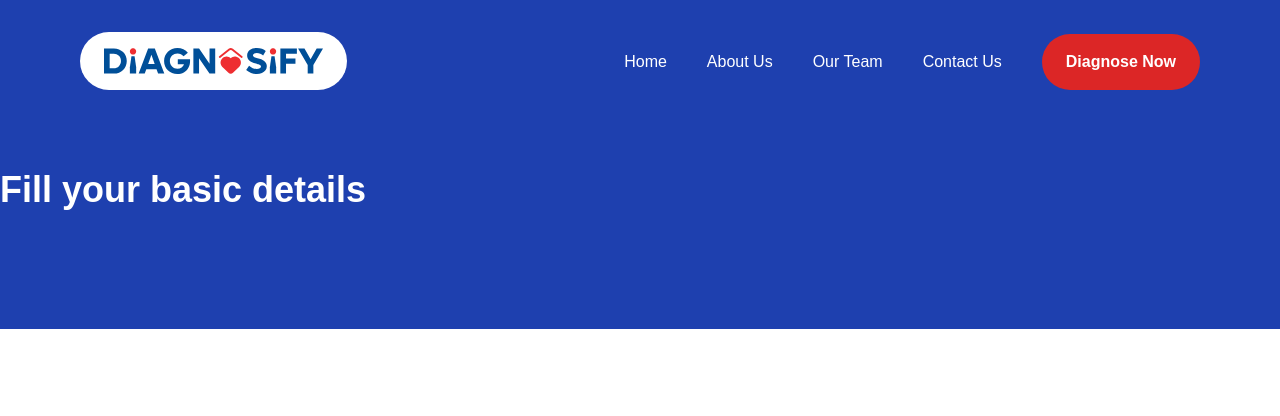
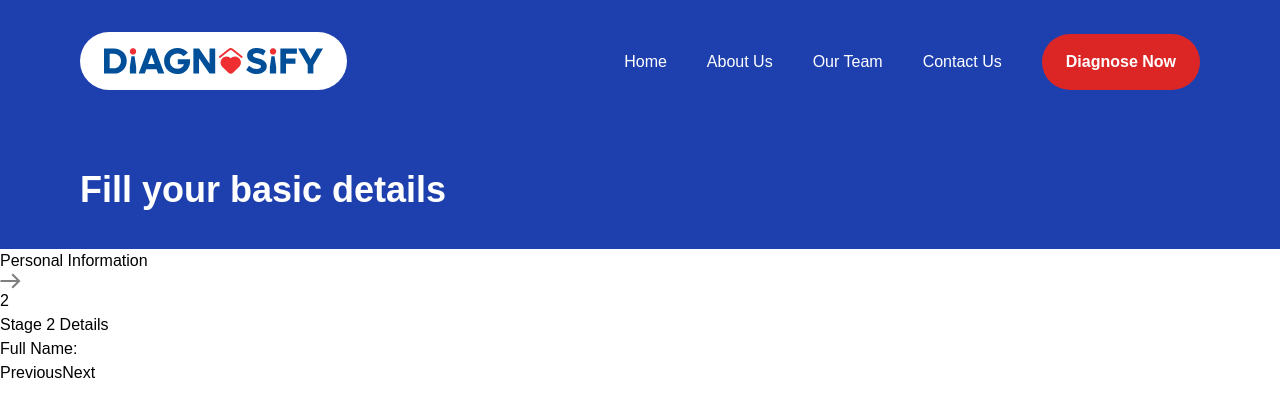
Before and after one commit to unikdahal/Diagnosify, a React (Create React App) app in the folder frontend/: page /diagnose in a window 1280 px wide. Shown: the top 416 px of the page. Built offline with nearby package versions, Linux system fonts and the light colour scheme.

Commit message:
navbar updated

```diff
--- a/frontend/src/Components/Diagnose/DiagnosePage.jsx
+++ b/frontend/src/Components/Diagnose/DiagnosePage.jsx
@@ -1,13 +1,77 @@
 import Navbar from "../Navbar";
+import { useState } from "react";
+import Stage1 from "./Stage1";
+import Stage2 from "./Stage2";
+import Stage3 from "./Stage3";
+import Stage4 from "./Stage4";
+import arrow from "../../assets/arrow.svg";
+
 const DiagnosePage = () => {
+  const [stage, setStage] = useState(2);
+  const [formData, setFormData] = useState({
+    fullName: "",
+    gender: "",
+    age: "",
+    height: "",
+    weight: "",
+    healthQuestions: [],
+    symptoms: [],
+  });
+
+  const handleNext = () => {
+    setStage(stage + 1);
+  };
+
+  const handlePrevious = () => {
+    setStage(stage - 1);
+  };
+
+  const handleFormDataChange = (newData) => {
+    setFormData({ ...formData, ...newData });
+  };
+
+
   return (
-    <div className="bg-blue-800">
-      <Navbar />
-      <div className="flex justify-between mt-10 pb-28">
-      <div class="text-white text-4xl font-bold leading-normal poppins">
-              Fill your basic details
-            </div>
+    <div>
+      <div className="bg-blue-800">
+        <Navbar />
+        <div className="flex justify-between mt-10 pb-8">
+          <div class="text-white text-4xl font-bold leading-normal poppins px-20">
+            Fill your basic details
+          </div>
         </div>
+      </div>
+      <div>
+        <div>Personal Information</div>
+        <img src={arrow} alt="->" />
+      </div>
+      {stage}
+      {stage === 1 && (
+        <Stage1
+          formData={formData}
+          onFormDataChange={handleFormDataChange}
+          onNext={handleNext}
+        />
+      )}
+      {stage === 2 && (
+        <Stage2
+          formData={formData}
+          onFormDataChange={handleFormDataChange}
+          onNext={handleNext}
+          onPrevious={handlePrevious}
+        />
+      )}
+      {stage === 3 && (
+        <Stage3
+          formData={formData}
+          onFormDataChange={handleFormDataChange}
+          onNext={handleNext}
+          onPrevious={handlePrevious}
+        />
+      )}
+      {stage === 4 && (
+        <Stage4 formData={formData} onPrevious={handlePrevious} />
+      )}
     </div>
   );
 };
--- /dev/null
+++ b/frontend/src/Components/Diagnose/Stage1.jsx
@@ -0,0 +1,25 @@
+import React from 'react';
+
+function Stage1({ formData, onFormDataChange, onNext }) {
+  const handleChange = (e) => {
+    const { name, value } = e.target;
+    onFormDataChange({ [name]: value });
+  };
+
+  return (
+    <div>
+      <h2>Personal Details</h2>
+      <form>
+        <label>
+          Full Name:
+          <input type="text" name="fullName" value={formData.fullName} onChange={handleChange} />
+        </label>
+        <br />
+        {/* Add other fields */}
+        <button type="button" onClick={onNext}>Next</button>
+      </form>
+    </div>
+  );
+}
+
+export default Stage1;
--- /dev/null
+++ b/frontend/src/Components/Diagnose/Stage2.jsx
@@ -0,0 +1,26 @@
+import React from 'react';
+
+function Stage2({ formData, onFormDataChange, onNext, onPrevious}) {
+  const handleChange = (e) => {
+    const { name, value } = e.target;
+    onFormDataChange({ [name]: value });
+  };
+
+  return (
+    <div>
+      <h2>Stage 2 Details</h2>
+      <form>
+        <label>
+          Full Name:
+          <input type="text" name="fullName" value={formData.fullName} onChange={handleChange} />
+        </label>
+        <br />
+        {/* Add other fields */}
+        <button type="button" onClick={onPrevious}>Previous</button>
+        <button type="button" onClick={onNext}>Next</button>
+      </form>
+    </div>
+  );
+}
+
+export default Stage2;
--- /dev/null
+++ b/frontend/src/Components/Diagnose/Stage3.jsx
@@ -0,0 +1,26 @@
+import React from 'react';
+
+function Stage3({ formData, onFormDataChange, onNext, onPrevious }) {
+  const handleChange = (e) => {
+    const { name, value } = e.target;
+    onFormDataChange({ [name]: value });
+  };
+
+  return (
+    <div>
+      <h2>Stage 3 Details</h2>
+      <form>
+        <label>
+          Full Name:
+          <input type="text" name="fullName" value={formData.fullName} onChange={handleChange} />
+        </label>
+        <br />
+        {/* Add other fields */}
+        <button type="button" onClick={onPrevious}>Previous</button>
+        <button type="button" onClick={onNext}>Next</button>
+      </form>
+    </div>
+  );
+}
+
+export default Stage3;
--- /dev/null
+++ b/frontend/src/Components/Diagnose/Stage4.jsx
@@ -0,0 +1,21 @@
+import React from 'react';
+
+function Stage4({ formData, onPrevious }) {
+  const handleSubmit = (e) => {
+    e.preventDefault();
+    // Handle report generation
+  };
+
+  return (
+    <div>
+      <h2>Report</h2>
+      <form onSubmit={handleSubmit}>
+        {/* Display report based on formData */}
+        <button type="button" onClick={onPrevious}>Previous</button>
+        <button type="submit">Get Report Now</button>
+      </form>
+    </div>
+  );
+}
+
+export default Stage4;
--- a/frontend/src/Components/Navbar.jsx
+++ b/frontend/src/Components/Navbar.jsx
@@ -2,7 +2,7 @@ import logo from '../assets/logo.svg'
 import RedButton from './RedButton';
 const Navbar = ()=>{
     return (
-        <div className='flex justify-between px-20 py-8'>
+        <div className='flex justify-between px-20 py-8 bg-blue-800'>
             <div><img src={logo} alt="DIAGNOSIFY"/></div>
             <div className='flex list-none gap-10 items-center text-white font-medium'>
                 <li>Home</li>
```
Also changed, not shown: frontend/src/assets/arrow.svg (added).
